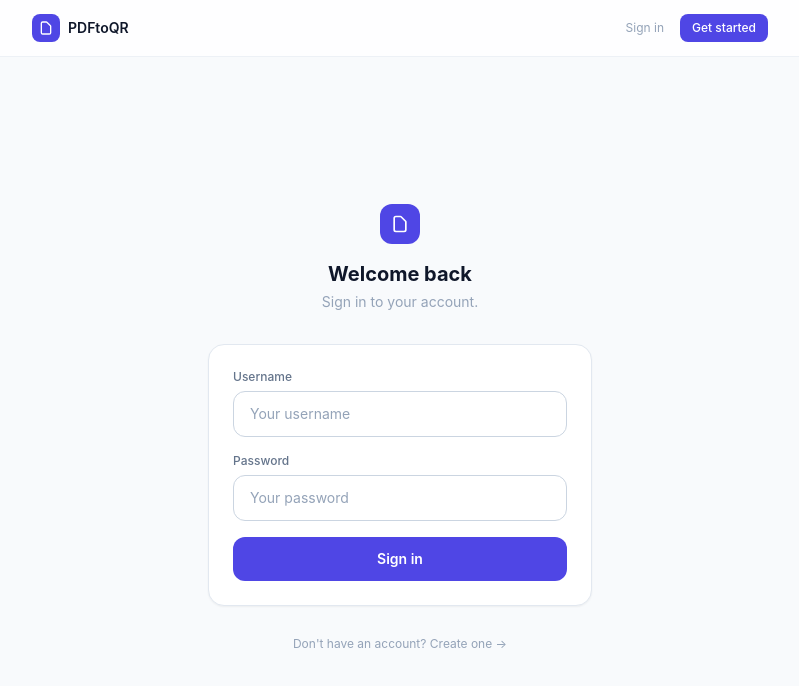
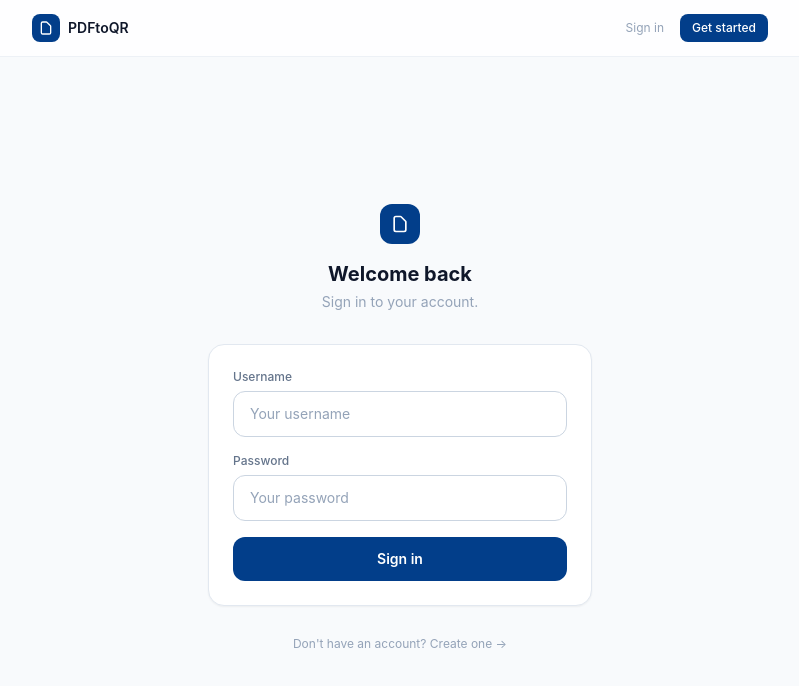
Before and after one commit to andrewantwi/pdf_qr_code_generator, a Next.js app: page /login in a window 1280 px wide. Shown: the top 686 px of the page, without its empty margins (240-1039 px from the left). Built offline with nearby package versions, Linux system fonts and the light colour scheme; no server answers.

Commit message:
apply ocean palette: deep_twilight, bright_teal_blue, turquoise_surf, frosted_blue, light_cyan

```diff
--- a/app/page.tsx
+++ b/app/page.tsx
@@ -226,7 +226,7 @@ export default function Home() {
                   className="h-full rounded-full transition-[width] duration-700 ease-out-quint"
                   style={{
                     width: `${Math.max(progress, 2)}%`,
-                    background: "linear-gradient(90deg, #6366f1, #818cf8, #6366f1)",
+                    background: "linear-gradient(90deg, #0077b6, #00b4d8, #0077b6)",
                     backgroundSize: "200% 100%",
                   }}
                 />
--- a/tailwind.config.js
+++ b/tailwind.config.js
@@ -7,16 +7,77 @@ module.exports = {
       },
       colors: {
         brand: {
-          50: "#eef2ff",
-          100: "#e0e7ff",
-          200: "#c7d2fe",
-          300: "#a5b4fc",
-          400: "#818cf8",
-          500: "#6366f1",
-          600: "#4f46e5",
-          700: "#4338ca",
-          800: "#3730a3",
-          900: "#312e81",
+          DEFAULT: "#03045e",
+          50: "#caf0f8",
+          100: "#90e0ef",
+          200: "#48cae4",
+          300: "#00b4d8",
+          400: "#0096c7",
+          500: "#0077b6",
+          600: "#023e8a",
+          700: "#03045e",
+          800: "#02034e",
+          900: "#010226",
+        },
+        "deep_twilight": {
+          DEFAULT: "#03045e",
+          100: "#010113",
+          200: "#010226",
+          300: "#020338",
+          400: "#02044b",
+          500: "#03045e",
+          600: "#0508ae",
+          700: "#0f12f8",
+          800: "#5f61fa",
+          900: "#afb0fd",
+        },
+        "bright_teal_blue": {
+          DEFAULT: "#0077b6",
+          100: "#001825",
+          200: "#003049",
+          300: "#00486e",
+          400: "#005f93",
+          500: "#0077b6",
+          600: "#00a2f9",
+          700: "#3bbaff",
+          800: "#7cd1ff",
+          900: "#bee8ff",
+        },
+        "turquoise_surf": {
+          DEFAULT: "#00b4d8",
+          100: "#00242b",
+          200: "#004756",
+          300: "#006b81",
+          400: "#008fab",
+          500: "#00b4d8",
+          600: "#12d8ff",
+          700: "#4ee1ff",
+          800: "#89ebff",
+          900: "#c4f5ff",
+        },
+        "frosted_blue": {
+          DEFAULT: "#90e0ef",
+          100: "#0a3a43",
+          200: "#137586",
+          300: "#1dafc9",
+          400: "#4ccfe6",
+          500: "#90e0ef",
+          600: "#a6e7f2",
+          700: "#bcedf5",
+          800: "#d2f3f9",
+          900: "#e9f9fc",
+        },
+        "light_cyan": {
+          DEFAULT: "#caf0f8",
+          100: "#0a444f",
+          200: "#15889f",
+          300: "#2ac4e3",
+          400: "#79daee",
+          500: "#caf0f8",
+          600: "#d4f3f9",
+          700: "#dff6fb",
+          800: "#e9f9fc",
+          900: "#f4fcfe",
         },
       },
       transitionTimingFunction: {
```
